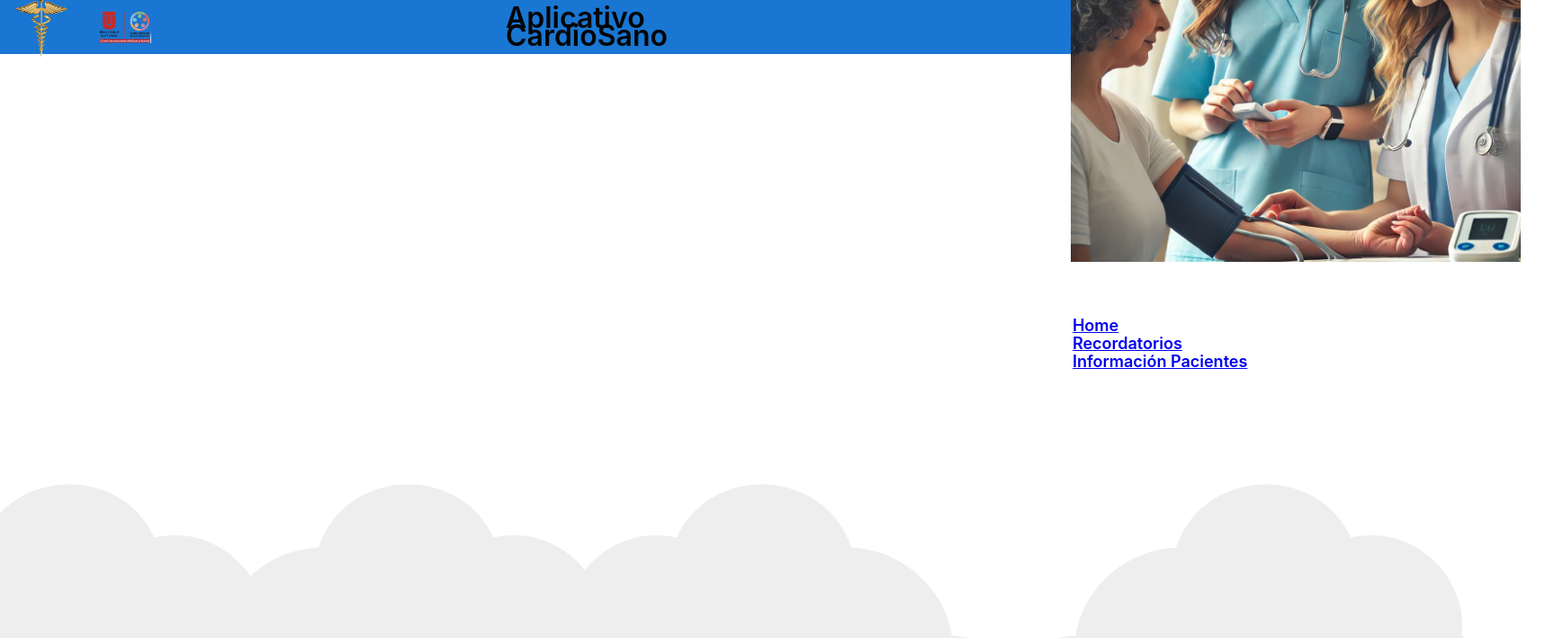
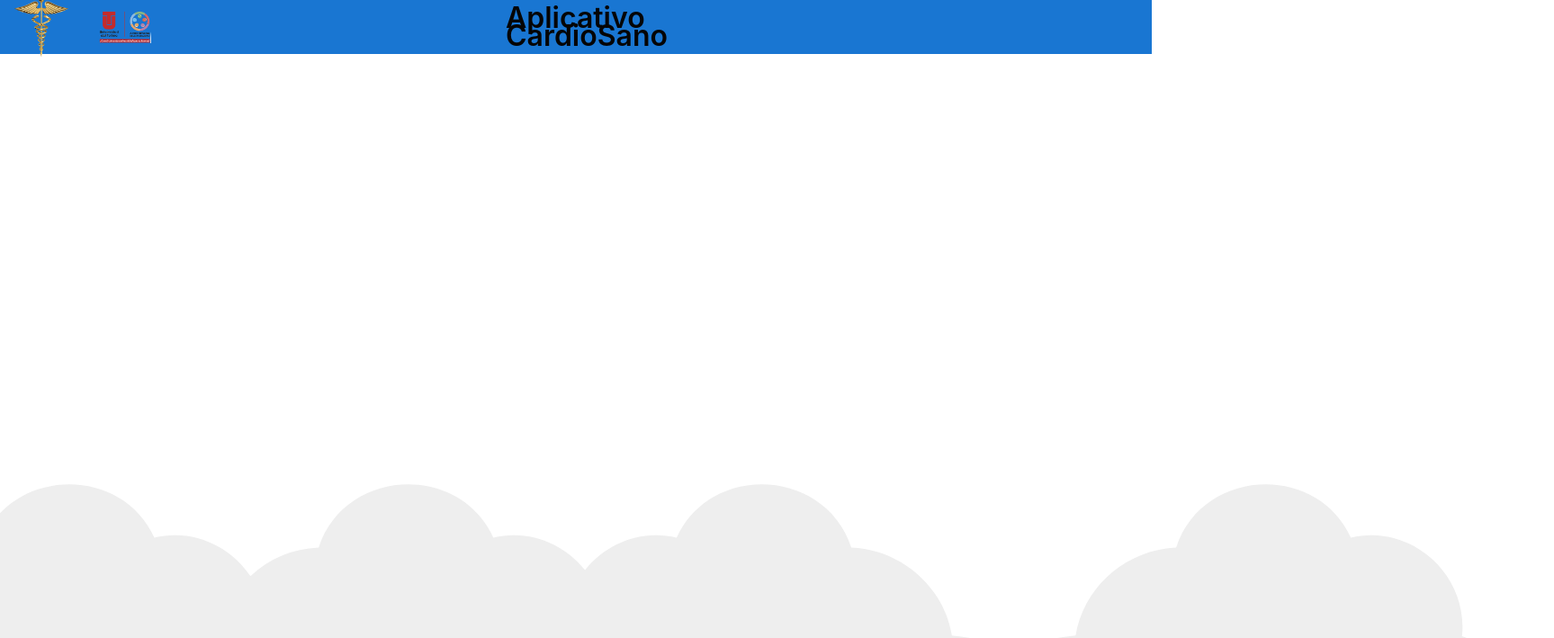
Before and after one commit to markitos002/frontendCMedica, an Angular app: page /home in a window 1280 px wide. Shown: the top 709 px of the page at 90% size, 1727 px wide, since content can reach past the window. Built offline with nearby package versions, Linux system fonts and the light colour scheme.

Commit message:
ajuste de pagina principal

```diff
--- a/src/app/app.component.html
+++ b/src/app/app.component.html
@@ -12,5 +12,6 @@
   </svg>
 
 </div>
-<app-nav></app-nav>
-<router-outlet></router-outlet>
+
+<!-- <app-nav></app-nav>
+<router-outlet></router-outlet> -->
```
Also changed, not shown: 3 other files (tests, documents, lock files or other folders).
